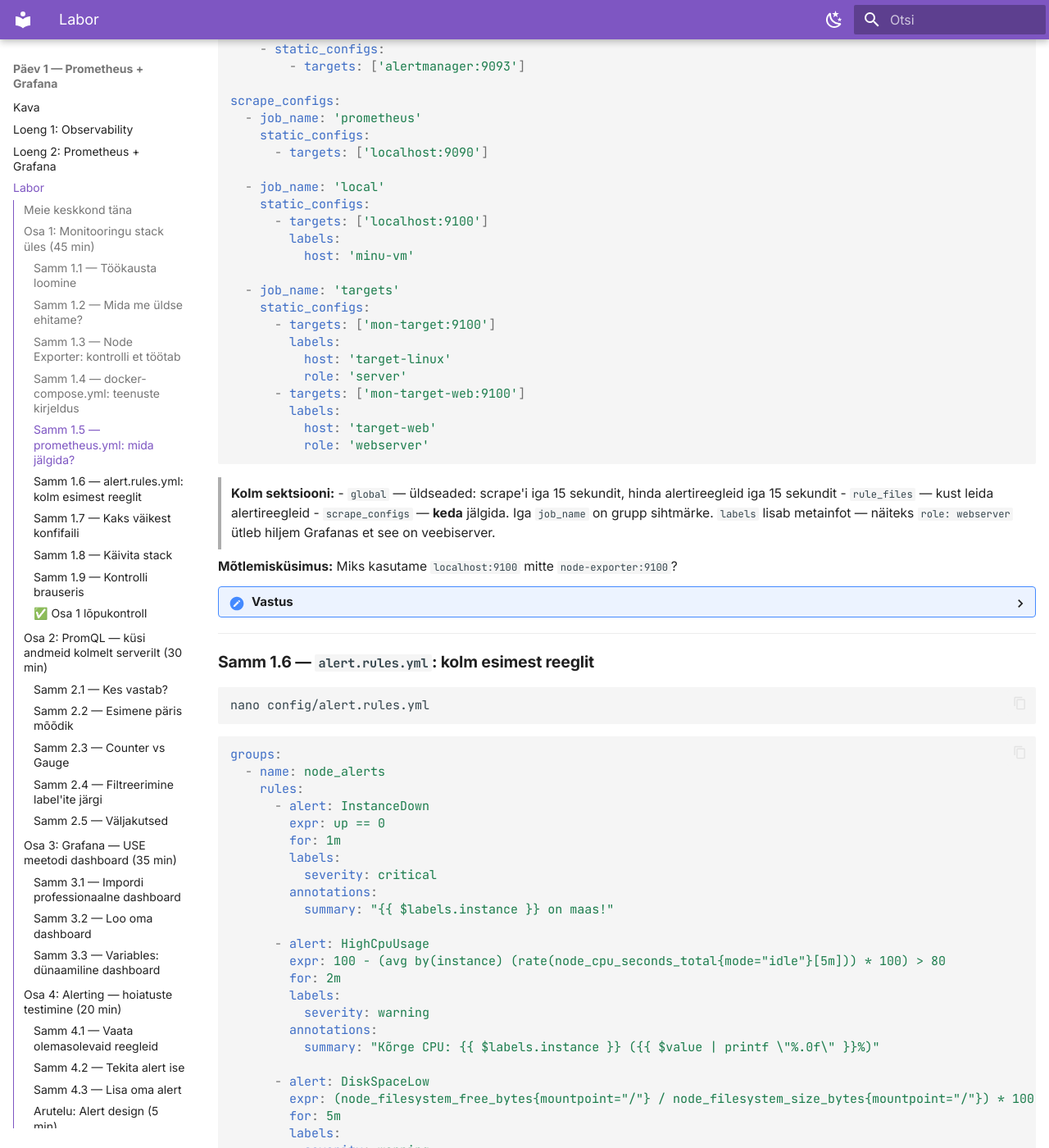
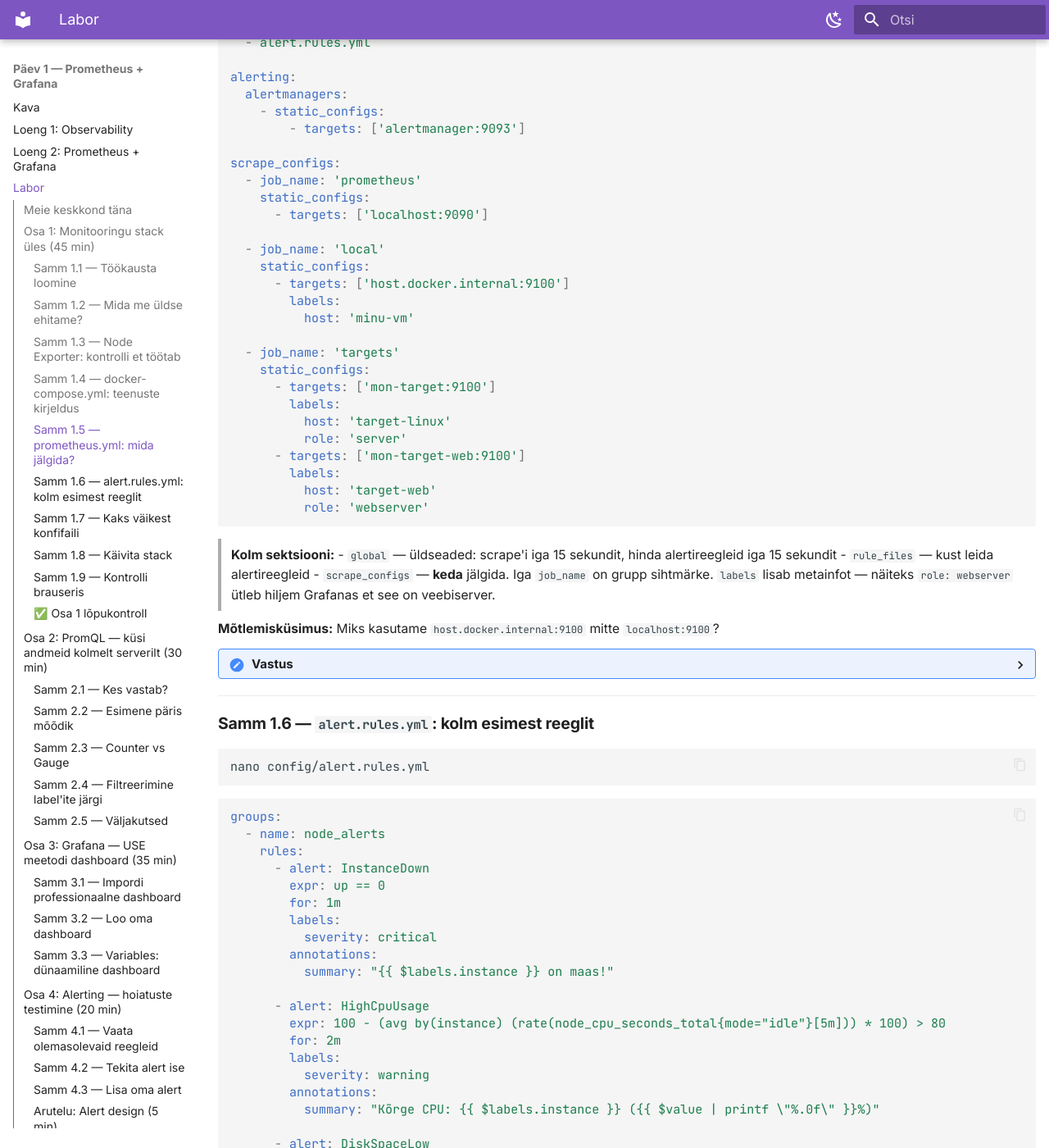
Before and after one commit to hkhk-tk/monitoring, an MkDocs documentation site: the page built from docs/labs/01_prometheus_grafana/lab.md, in a window 1280 px wide and 1400 px high, scrolled down 3764 px. Shown: the whole window at 82% size. Built offline with MkDocs 1.6.1 and Material for MkDocs 9.7.7, drawn with Linux system fonts in a browser that asks for light colours; some of the changed text lies outside the part shown.

Commit message:
Update Prometheus configuration and documentation for VM integration
- Change local node_exporter target to host.docker.internal in prometheus.yml
- Add host.docker.internal:host-gateway entry in docker-compose.yml and lab.md
- Update documentation to clarify the use of host.docker.internal for accessing node_exporter

```diff
--- a/docs/labs/01_prometheus_grafana/config/prometheus.yml
+++ b/docs/labs/01_prometheus_grafana/config/prometheus.yml
@@ -16,10 +16,10 @@ scrape_configs:
     static_configs:
       - targets: ['localhost:9090']
 
-  # Sinu enda VM (kohalik node_exporter)
+  # Sinu enda VM (node_exporter VM-il, mitte Dockeris)
   - job_name: 'local'
     static_configs:
-      - targets: ['localhost:9100']
+      - targets: ['host.docker.internal:9100']
         labels:
           host: 'minu-vm'
 
--- a/docs/labs/01_prometheus_grafana/docker-compose.yml
+++ b/docs/labs/01_prometheus_grafana/docker-compose.yml
@@ -17,6 +17,7 @@ services:
       - '--web.enable-lifecycle'
     restart: unless-stopped
     extra_hosts:
+      - "host.docker.internal:host-gateway"
       - "mon-target:192.168.100.140"
       - "mon-target-web:192.168.100.141"
 
--- a/docs/labs/01_prometheus_grafana/lab.md
+++ b/docs/labs/01_prometheus_grafana/lab.md
@@ -122,6 +122,7 @@ services:
       - '--config.file=/etc/prometheus/prometheus.yml'
       - '--web.enable-lifecycle'
     extra_hosts:
+      - "host.docker.internal:host-gateway"
       - "mon-target:192.168.100.140"
       - "mon-target-web:192.168.100.141"
     restart: unless-stopped
@@ -154,9 +155,11 @@ volumes:
 
 Salvesta: `Ctrl+O` → `Enter` → `Ctrl+X`
 
-> **Kaks asja mida märkida:**
-> - `extra_hosts` — ütleb Prometheuse konteinerile et `mon-target` = `192.168.100.140`. Ilma selleta ei teaks konteiner seda nime.
-> - `web.enable-lifecycle` — lubab Prometheuse konfiguratsiooni uuendada HTTP kaudu (ilma restartita).
+> **Kolm rida `extra_hosts` all:**
+> - `host.docker.internal:host-gateway` — Docker asendab selle VM-i hosti IP-ga. Vajame, et konteiner saaks rääkida VM-il jooksva node_exporteriga.
+> - `mon-target` ja `mon-target-web` — staatiliselt fikseeritud nimed jagatud sihtmärkide jaoks. Ilma selleta ei teaks konteiner neid nimesid.
+>
+> `web.enable-lifecycle` lubab Prometheuse konfiguratsiooni uuendada HTTP kaudu (ilma restartita).
 
 ---
 
@@ -186,7 +189,7 @@ scrape_configs:
 
   - job_name: 'local'
     static_configs:
-      - targets: ['localhost:9100']
+      - targets: ['host.docker.internal:9100']
         labels:
           host: 'minu-vm'
 
@@ -207,11 +210,11 @@ scrape_configs:
 > - `rule_files` — kust leida alertireegleid
 > - `scrape_configs` — **keda** jälgida. Iga `job_name` on grupp sihtmärke. `labels` lisab metainfot — näiteks `role: webserver` ütleb hiljem Grafanas et see on veebiserver.
 
-**Mõtlemisküsimus:** Miks kasutame `localhost:9100` mitte `node-exporter:9100`?
+**Mõtlemisküsimus:** Miks kasutame `host.docker.internal:9100` mitte `localhost:9100`?
 
 <details>
 <summary>Vastus</summary>
-Node Exporter ei jookse Docker konteinerina — see on installitud otse VM-ile süsteemiteenusena. Prometheus konteiner näeb VM-i `localhost`-i tänu sellele, et port 9090 on avatud host-võrku. Seega `localhost:9100` viitab VM-i node_exporterile, mitte mõnele konteinerile.
+Node Exporter ei jookse Docker konteinerina — see on installitud otse VM-ile süsteemiteenusena. Aga Prometheus ise jookseb Docker konteineris, ja konteineri sees `localhost` tähendab konteinerit ennast, mitte VM-i hosti. `host.docker.internal` on erinimi, mille Docker tõlgib hosti IP-ks — ja see toimib tänu `extra_hosts: ["host.docker.internal:host-gateway"]` reale `docker-compose.yml`-is.
 </details>
 
 ---
```
